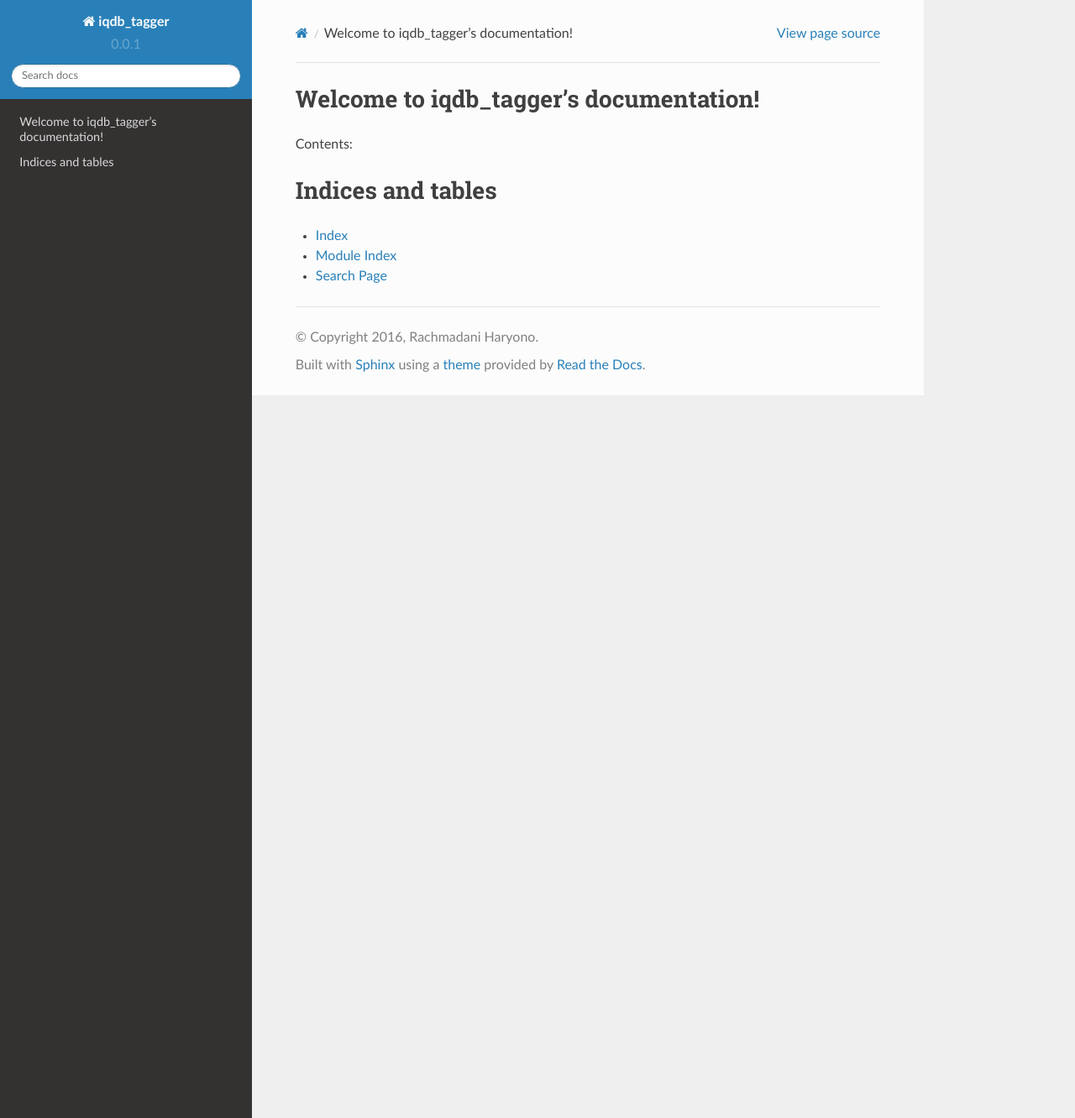
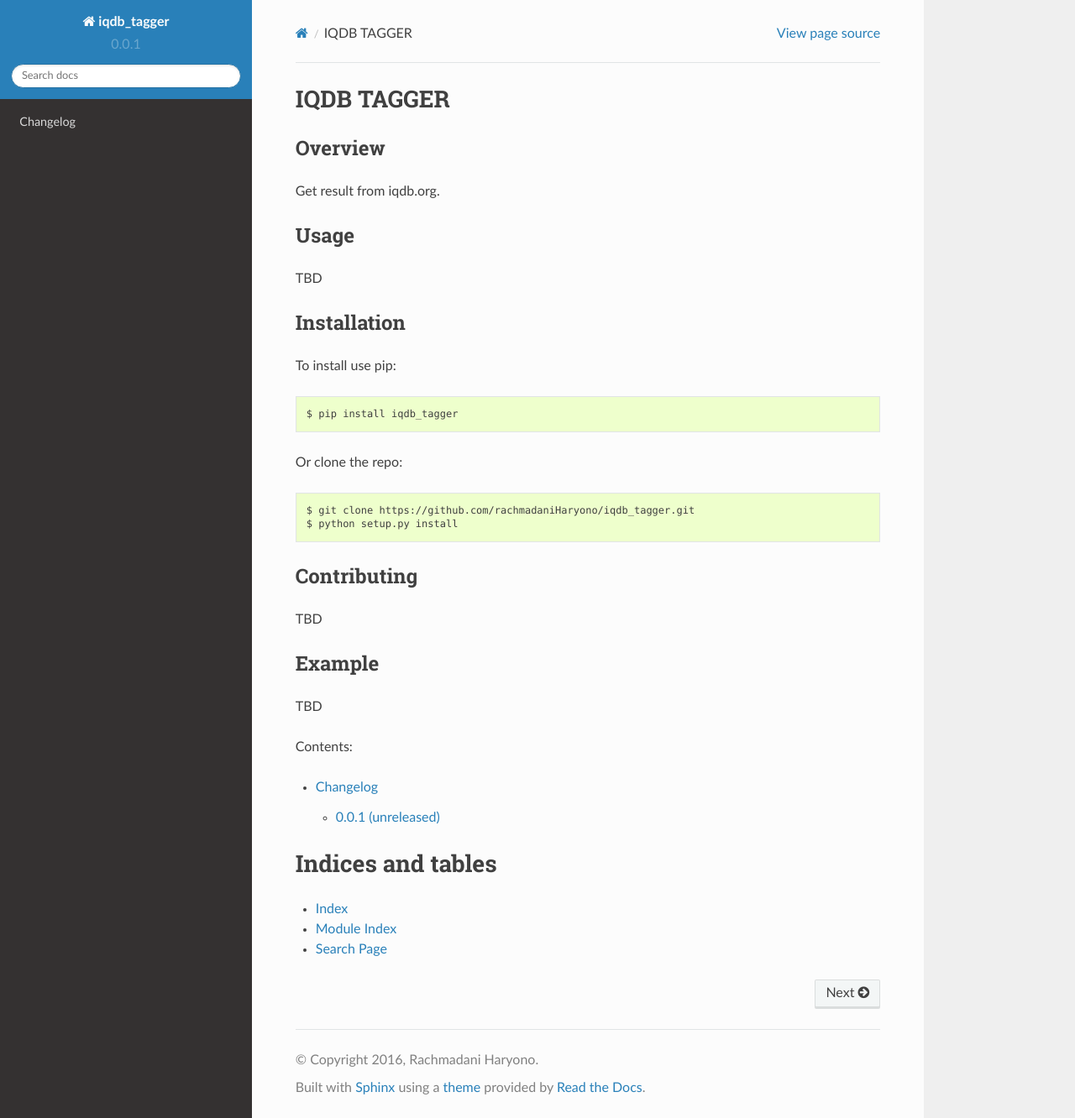
Before and after one commit to softashell/iqdb_tagger, a Sphinx documentation site: the page built from docs/source/index.rst, in a window 1280 px wide and 1332 px high. Shown: the whole window at 84% size. Built offline with Sphinx 7.4.7 and the Read the Docs theme 2.0.0, drawn with Linux system fonts in a browser that asks for light colours.

Commit message:
new: doc: add documentation

```diff
--- a/README.rst
+++ b/README.rst
@@ -1,4 +1,4 @@
-iqdb_tagger
+IQDB TAGGER
 ===========
 
 Overview
--- /dev/null
+++ b/docs/source/changelog.rst
@@ -0,0 +1,9 @@
+Changelog
+=========
+
+0.0.1 (unreleased)
+------------------
+
+New
+~~~
+- documentation [rachmadaniHaryono]
--- a/docs/source/index.rst
+++ b/docs/source/index.rst
@@ -1,12 +1,11 @@
-Welcome to iqdb_tagger's documentation!
-=========================================
+.. include:: ../../README.rst
 
 Contents:
 
 .. toctree::
    :maxdepth: 2
 
-
+   changelog
 
 Indices and tables
 ==================
--- a/iqdb_tagger/__init__.py
+++ b/iqdb_tagger/__init__.py
@@ -0,0 +1 @@
+__version__ = '0.0.1'
--- /dev/null
+++ b/requirements-doc.txt
@@ -0,0 +1,3 @@
+sphinx-autobuild>=0.7.1
+sphinx-rtd-theme>=0.2.4
+Sphinx>=1.6.3
```
Also changed, not shown: docs/source/documentation.rst (added, +9 -0 lines), 1 other file.
